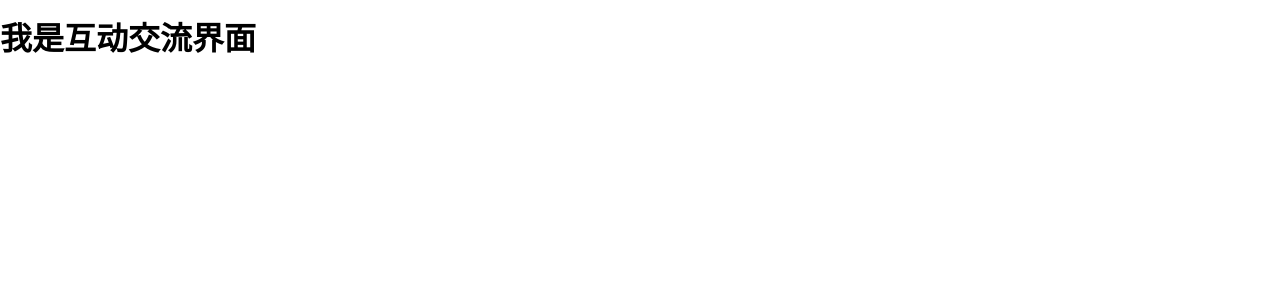
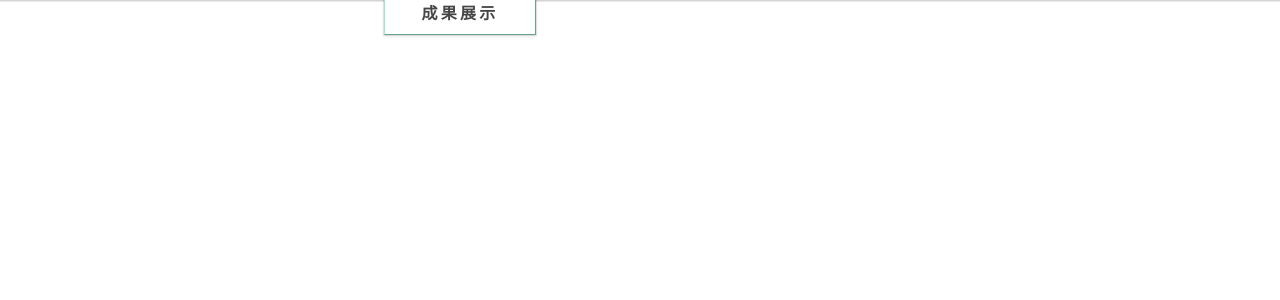
Before and after one commit to aglorice/patriotic_health_campaign, a Vue app: page /interaction in a window 1280 px wide. Shown: the top 300 px of the page. Built offline with nearby package versions, Linux system fonts and the light colour scheme.

Commit message:
feat:添加导航栏

```diff
--- a/src/pages/interaction/index.vue
+++ b/src/pages/interaction/index.vue
@@ -1,12 +1,16 @@
 <template>
 	<div>
-		<h1>我是互动交流界面</h1>
+		<NavigationBar/>
 	</div>
 </template>
 
 <script>
+import NavigationBar from "@/components/navigation_bar";
 export default {
 	name: "InteractionPage",
+	components:{
+		NavigationBar
+	}
 
 }
 </script>
--- a/src/pages/results_show/index.vue
+++ b/src/pages/results_show/index.vue
@@ -1,12 +1,16 @@
 <template>
 	<div>
-		<h1>我是成果展示页面</h1>
+		<NavigationBar/>
 	</div>
 </template>
 
 <script>
+import NavigationBar from "@/components/navigation_bar";
 export default {
-	name: "ResultsShow"
+	name: "ResultsShow",
+	components:{
+		NavigationBar
+	}
 }
 </script>
 
```
